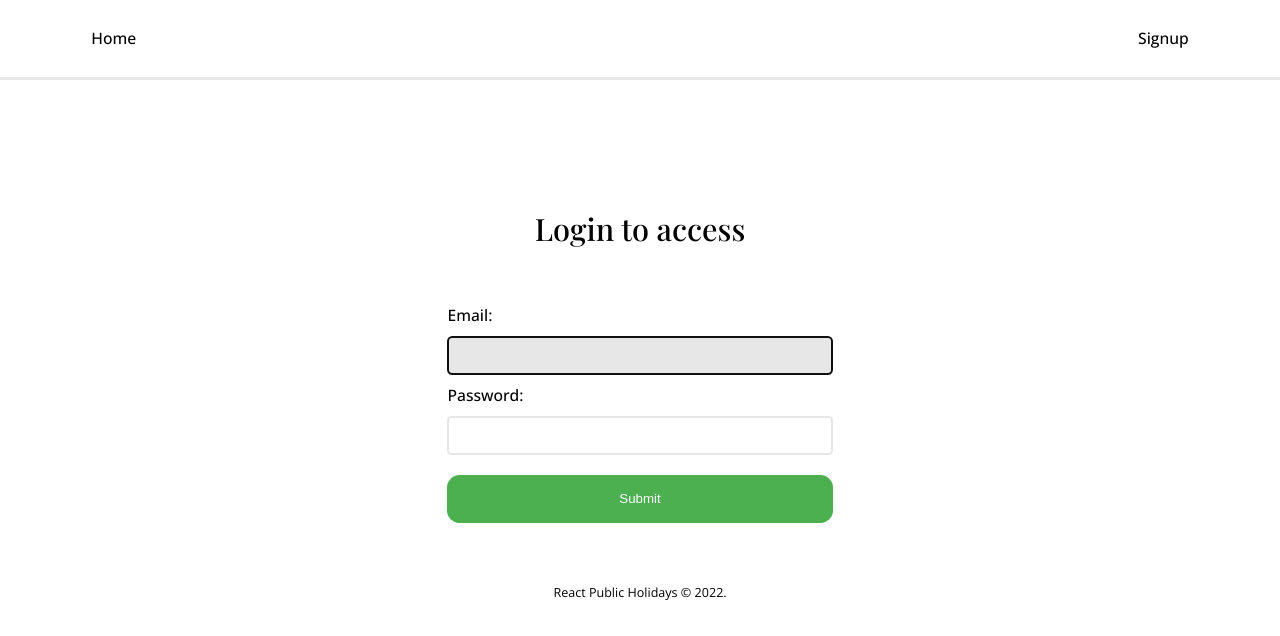
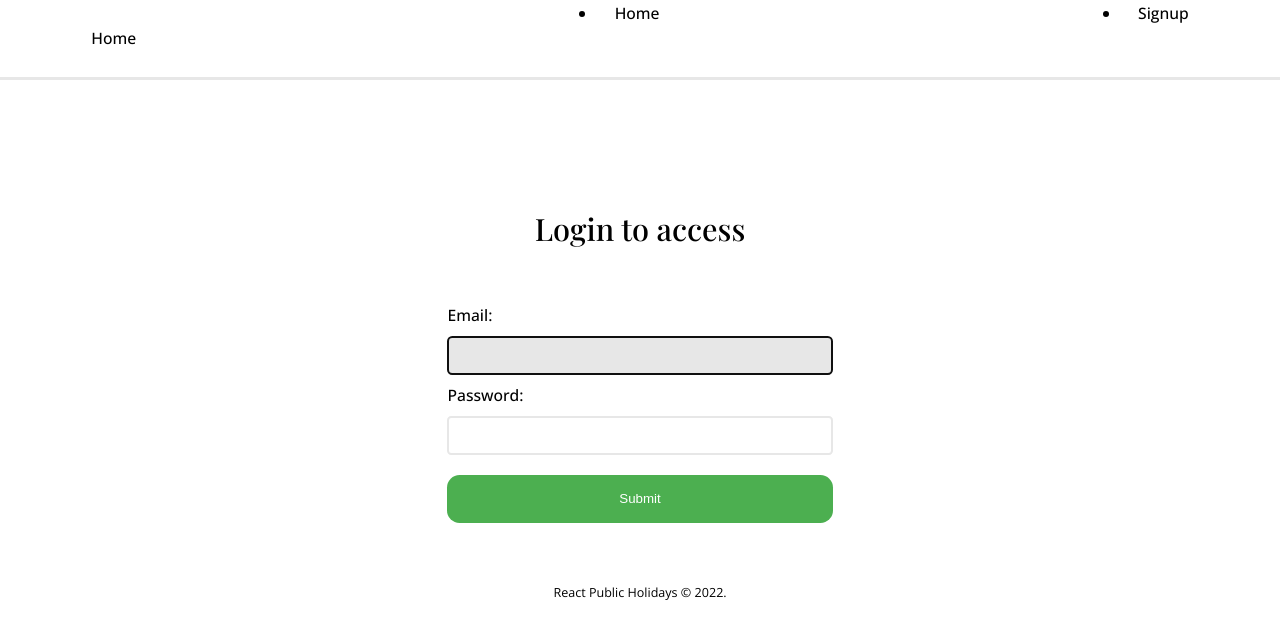
Before and after one commit to Amalitech-Public-Holiday/public-holiday-frontend, a React (Create React App) app: page /login in a window 1280 px wide. Shown: the top 636 px of the page. Built offline with nearby package versions, Linux system fonts and the light colour scheme.

Commit message:
Update NavBar links

```diff
--- a/src/pages/Login/Login.js
+++ b/src/pages/Login/Login.js
@@ -5,15 +5,16 @@ import LoginForm from "../../components/LoginForm/LoginForm";
 import { Link } from "react-router-dom";
 
 const Login = () => {
-    return(
-        <div className="Login">
-            <NavBar>
-                <Link to="/signup">Signup</Link>
-            </NavBar>
-            <h2 className="text-xlarge">Login to access</h2>
-            <LoginForm/>
-            <Footer/>
-        </div>
+    return (
+      <div className="Login">
+        <NavBar>
+          <li><Link to="/">Home</Link></li>
+          <li><Link to="/signup">Signup</Link></li>
+        </NavBar>
+        <h2 className="text-xlarge">Login to access</h2>
+        <LoginForm />
+        <Footer />
+      </div>
     );
 }
 
```
